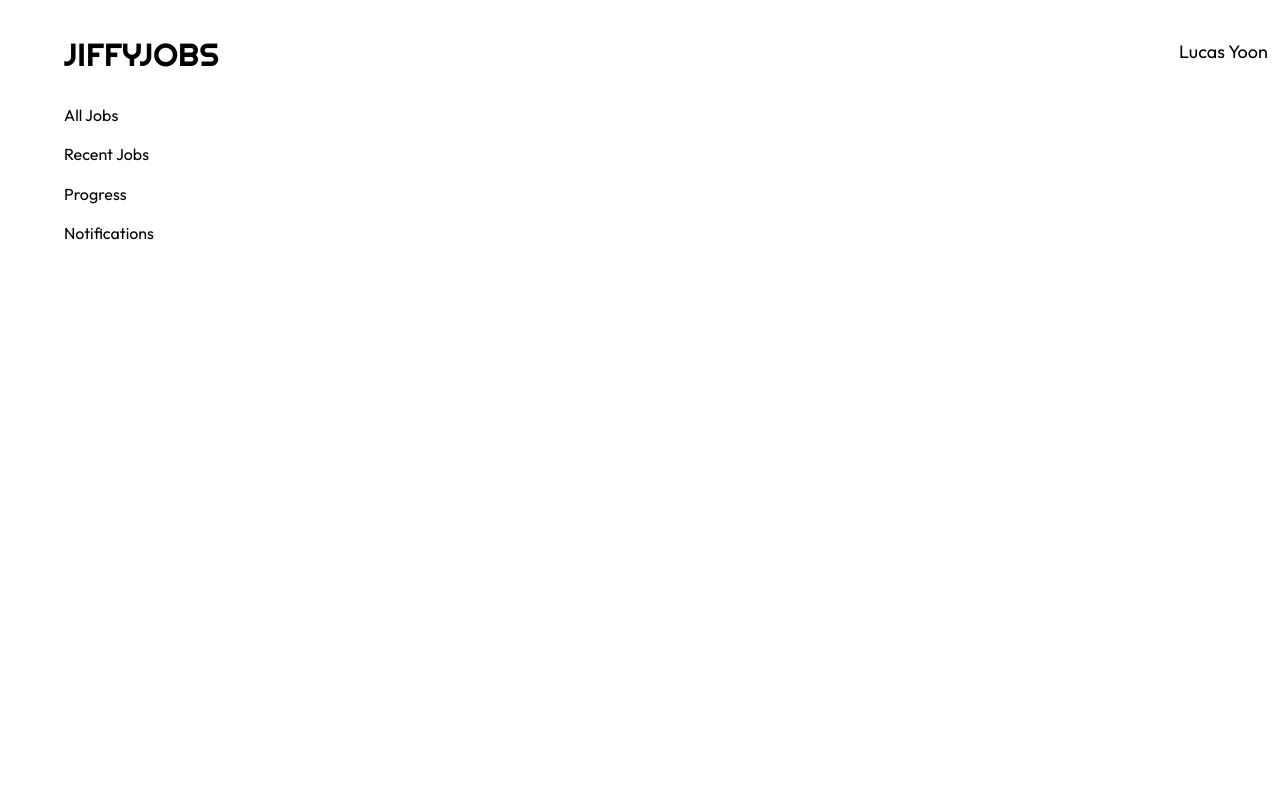
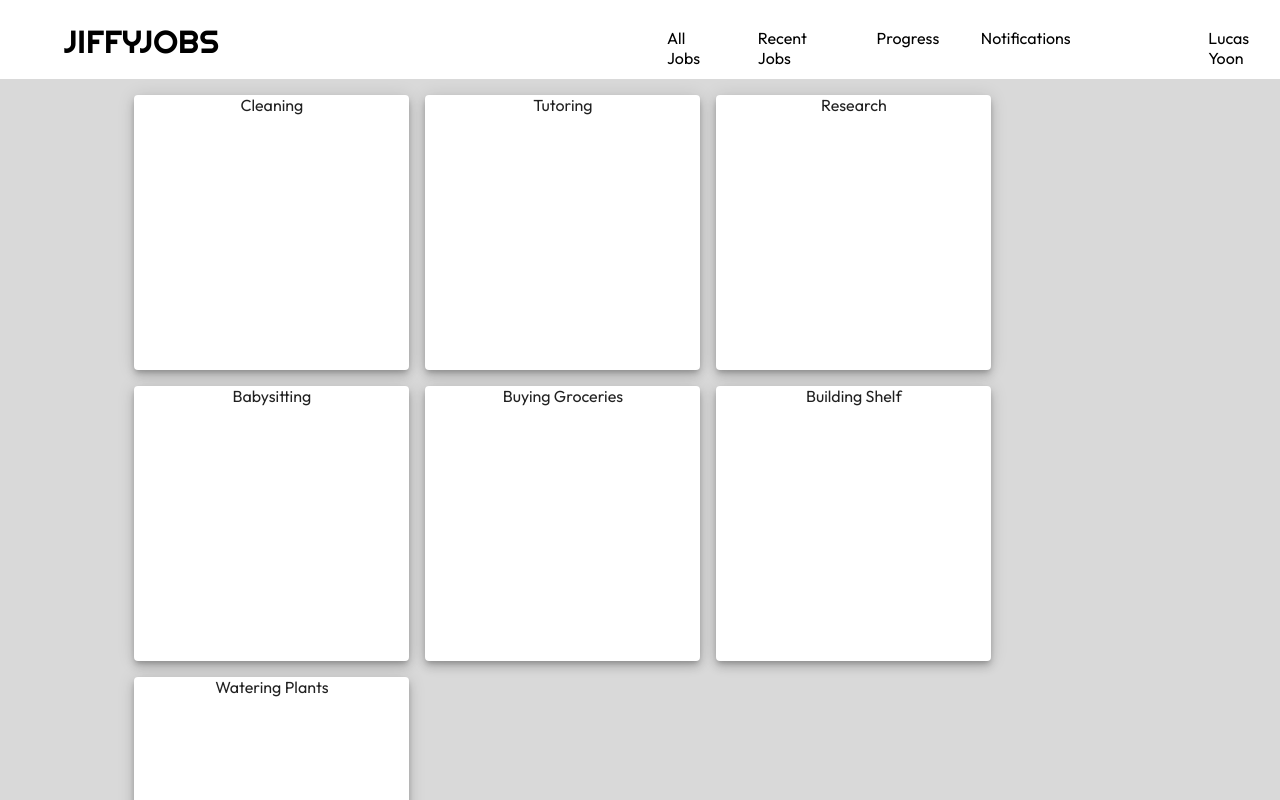
Before and after one commit to jonathanpangg/jiffyjobs, a React (Create React App) app in the folder frontend/jiffyjobs/: page /JobBoard in a window 1280 px wide. Shown: the top 800 px of the page. Built offline with nearby package versions, Linux system fonts and the light colour scheme.

Commit message:
added hard coded job board functionality

```diff
--- a/frontend/jiffyjobs/src/App.css
+++ b/frontend/jiffyjobs/src/App.css
@@ -37,29 +37,63 @@
   }
 }
 
-.top-bar {
+.nav-outer {
   display: flex;
 }
 
 .logo-font {
   font-family: "Righteous-Regular";
   font-size: xx-large;
+  vertical-align: center;
+  align-items: center;
   padding-left: 5%;
-  padding-top: 1%;
+  padding-bottom: 0.875%;
+}
+
+.first-tab {
+  font-family: "Outfit";
+  font-size: medium;
+  vertical-align: center;
+  align-items: center;
+  padding: 0.75%;
+  padding-top: 2.175%;
+  padding-bottom: 0.875%;
+  padding-left: 35%;
 }
 
 .tab-font {
   font-family: "Outfit";
   font-size: medium;
-  padding: 0.75%;
-  padding-left: 5%;
   vertical-align: center;
   align-items: center;
+  padding: 0.75%;
+  padding-top: 2.175%;
+  padding-left: 2.5%;
+  padding-bottom: 0.875%;
 }
 
 .name-font {
   font-family: "Outfit";
-  font-size: large;
-  padding-left: 75%;
-  padding-top: 3.15%;
+  font-size: medium;
+  padding-top: 2.175%;
+  padding-left: 10%;
+  padding-bottom: 0.875%;
 }
+
+.horizontal-line {
+  border-top: 1px solid black;
+}
+
+.job-board-outer {
+  background-color: #D9D9D9;
+  height: 100vh;
+}
+
+.job-table-grid {
+  font-family: "Outfit";
+  font-size: medium;
+  justify-content: start;
+  padding-left: 10.5%;
+  text-align: center;
+  align-content: center;
+}
--- a/frontend/jiffyjobs/src/App.js
+++ b/frontend/jiffyjobs/src/App.js
@@ -1,14 +1,11 @@
 import './App.css';
-import { JobTable } from './components/JobTable'
-import { SearchBar } from './components/SearchBar'
-import { FilterSection } from './components/FilterSelection';
-import { NavBar } from './components/NavBar';
+import { JobBoard } from './components/JobBoard'
 
 function App() {
   return (
     <div /*className="App"*/>
       <header /*className="App-header"*/>
-        <NavBar> </NavBar>
+        <JobBoard/>
       </header>
     </div>
   );
--- /dev/null
+++ b/frontend/jiffyjobs/src/components/JobBoard.js
@@ -0,0 +1,14 @@
+import * as React from 'react';
+import { NavBar } from './NavBar';
+import { Divider } from '@mui/material';
+import { JobTable } from './JobTable'
+
+export function JobBoard() {
+    return (
+        <div>
+            <NavBar/>
+            <Divider/>
+            <JobTable/>
+        </div>
+    );
+}
--- a/frontend/jiffyjobs/src/components/JobTable.js
+++ b/frontend/jiffyjobs/src/components/JobTable.js
@@ -1,33 +1,24 @@
 import * as React from 'react';
 import Box from '@mui/material/Box';
-import { DataGrid } from '@mui/x-data-grid';
+import Paper from '@mui/material/Paper';
 import Grid from '@mui/material/Grid';
 
-const columns = [
-    { field: 'id', headerName: 'ID', width: 25 },
-    { field: 'jobName', headerName: 'Job Name', width: 125 },
-    { field: 'startDate', headerName: 'Start Date', width: 125 },
-    { field: 'endDate', headerName: 'End Date', width: 125 },
-];
-
-const rows = [
-    { id: 1, jobName: "Building Table", startDate: "11/28/2023", endDate: "12/1/2023" },
-    { id: 2, jobName: "Tutoring", startDate: "10/5/2023", endDate: "10/7/2023" },
-];
-
 export function JobTable() {
-    return (
-        // <Box sx={{ height: 400, width: '100%' }}>
-        //     <DataGrid rows={rows} columns={columns}/>
-        // </Box>
-        <div>
+    return(
+        <div className='job-board-outer'>
             <Box sx={{ flexGrow: 1 }}>
-                <Grid container spacing={2}>
-                    <Grid item xs={1}>
-
+                <Grid item xs={12}>
+                    <Grid container className='job-table-grid' spacing={2}>
+                        {["Cleaning", "Tutoring", "Research", "Babysitting", "Buying Groceries", "Building Shelf", "Watering Plants"].map((value) => (
+                        <Grid key={value} item>
+                            <Paper sx={{height: 275, width: 275}} elevation={6}>
+                                {value}
+                            </Paper>
+                        </Grid>
+                        ))}
                     </Grid>
                 </Grid>
             </Box>
         </div>
-    );
+    )
 }
--- a/frontend/jiffyjobs/src/components/NavBar.js
+++ b/frontend/jiffyjobs/src/components/NavBar.js
@@ -1,21 +1,12 @@
 import * as React from 'react';
-// import Box from '@mui/material/Box';
-// import Grid from '@mui/material/Grid';
-// import { Divider } from '@mui/material';
 
 export function NavBar() {
     return (
-        <div>
-            <div>
-                <div className='top-bar'>
+        <div className='nav-outer'>
              <h1 className='logo-font'>
                 JIFFYJOBS
             </h1>
-                    <div className='name-font'>
-                        Lucas Yoon
-                    </div>
-                </div>
-                <div className='tab-font'>
+            <div className='first-tab'>
                 All Jobs
             </div>
             <div className='tab-font'>
@@ -27,9 +18,9 @@ export function NavBar() {
             <div className='tab-font'>
                 Notifications
             </div>
+            <div className='name-font'>
+                Lucas Yoon
             </div>
-
-
         </div>
     )
 }
--- a/frontend/jiffyjobs/src/components/SearchBar.js
+++ /dev/null
@@ -1,10 +0,0 @@
-import * as React from 'react';
-import TextField from '@mui/material/TextField';
-
-export function SearchBar() {
-    return (
-        <div>
-            <TextField id="outlined-search" label="Search" type="search" />
-        </div>
-    );
-}
```
Lines whose indentation alone changed are shown as unchanged.
